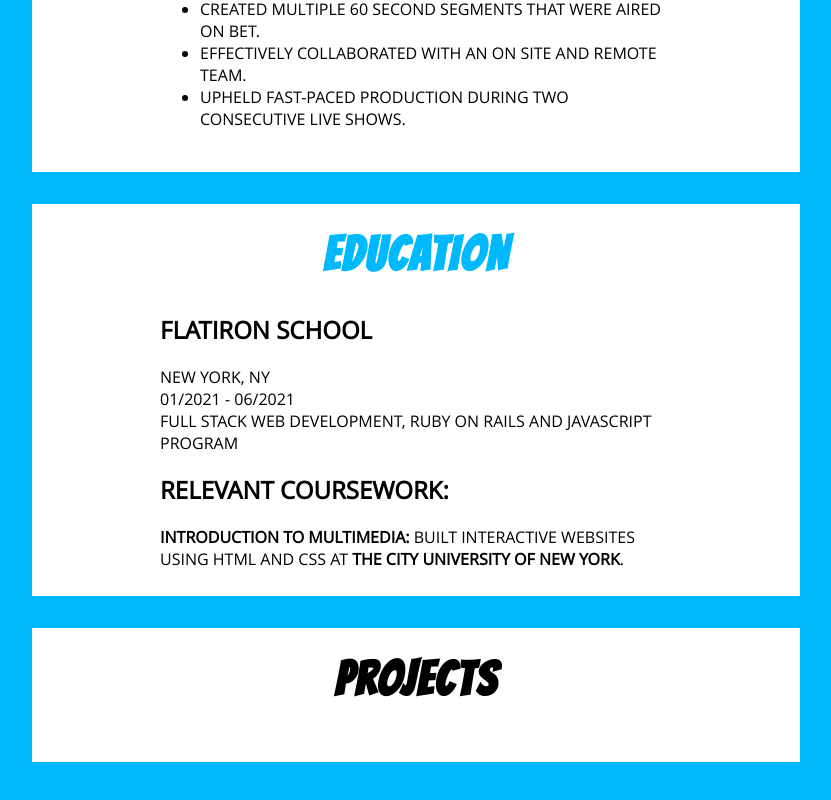
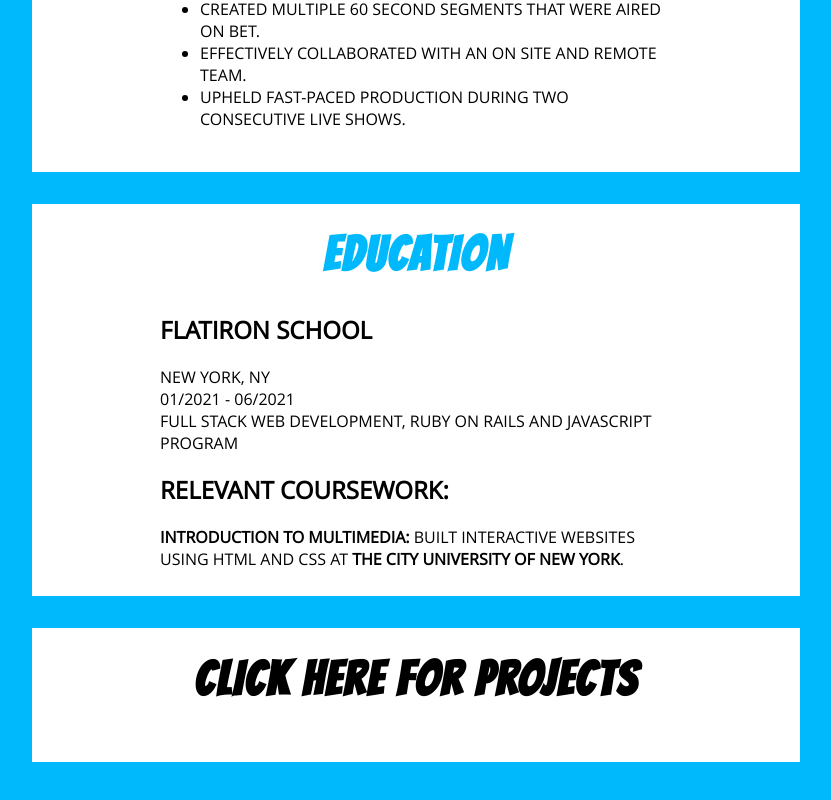
Before and after one commit to nnekauf/portfolio, a React (Create React App) app: page /resume in a window 1280 px wide. Shown: the part 1520-2320 px from the top of the page, without its empty margins (274-1105 px from the left). Built offline with nearby package versions, Linux system fonts and the light colour scheme.

Commit message:
adds hover styling for link

```diff
--- a/src/App.css
+++ b/src/App.css
@@ -248,7 +248,9 @@
   color: rgb(0, 185, 252)
 }
 
-
+.resumeCard:hover a{
+  color:rgb(0, 185, 252)
+}
 .App-link {
   color: #61dafb;
 }
--- a/src/components/Resume.js
+++ b/src/components/Resume.js
@@ -61,7 +61,7 @@ const Resume = () => {
             </div>
 
             <div className="resumeCard">
-                <h1><Link className = "navLink"  to="/projects"> Projects</Link></h1>
+                <h1><Link className = "navLink"  to="/projects"> Click Here for Projects</Link></h1>
             </div>
 
         </div>
```
